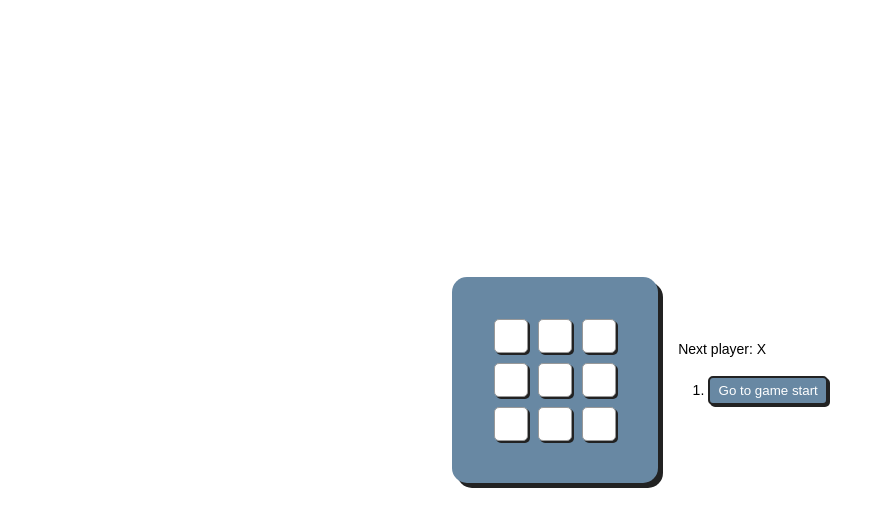
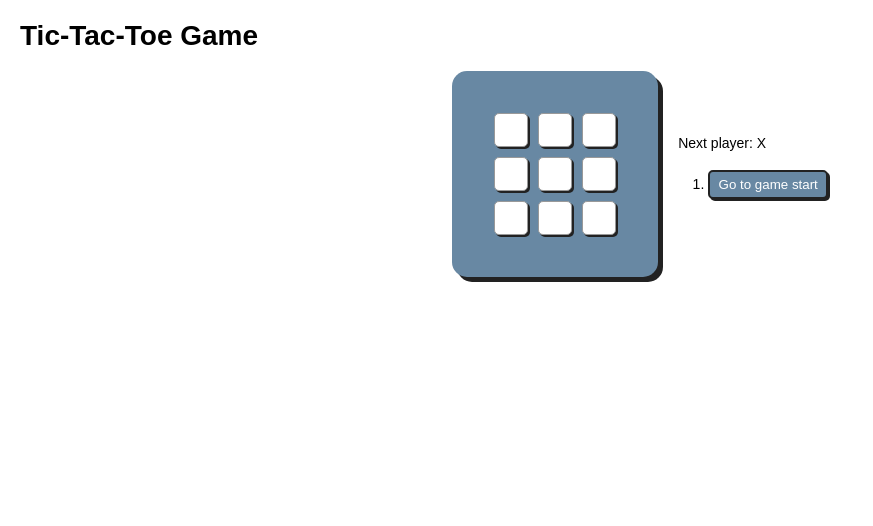
Before and after one commit to icelandico/icelandico.github.io, a React (Create React App) app: page / in a window 1280 px wide. Shown: the top 526 px of the page, without its empty margins (0-873 px from the left). Built offline with nearby package versions, Linux system fonts and the light colour scheme.

Commit message:
Added header component

```diff
--- a/src/index.js
+++ b/src/index.js
@@ -1,6 +1,14 @@
 import React from 'react';
 import ReactDOM from 'react-dom';
 import './index.css';
+
+class AppHeader extends React.Component {
+  render() {
+    return (
+      <h1 className="main-header">Tic-Tac-Toe Game</h1>
+    )
+  }
+}
 
 function Square(props) {
   return (
@@ -11,7 +19,6 @@ function Square(props) {
 }
 
 class Board extends React.Component {
-
   renderSquare(i) {
     return (
       <Square
@@ -103,6 +110,10 @@ class Game extends React.Component {
     }
 
     return (
+      <div>
+        <div>
+          <AppHeader/>
+        </div>
         <div className="game">
           <div className="game-board">
             <Board
@@ -114,6 +125,7 @@ class Game extends React.Component {
           <div className="game-info">
             <div>{status}</div>
             <ol>{moves}</ol>
+          </div>
         </div>
       </div>
     );
```
Lines whose indentation alone changed are shown as unchanged.
